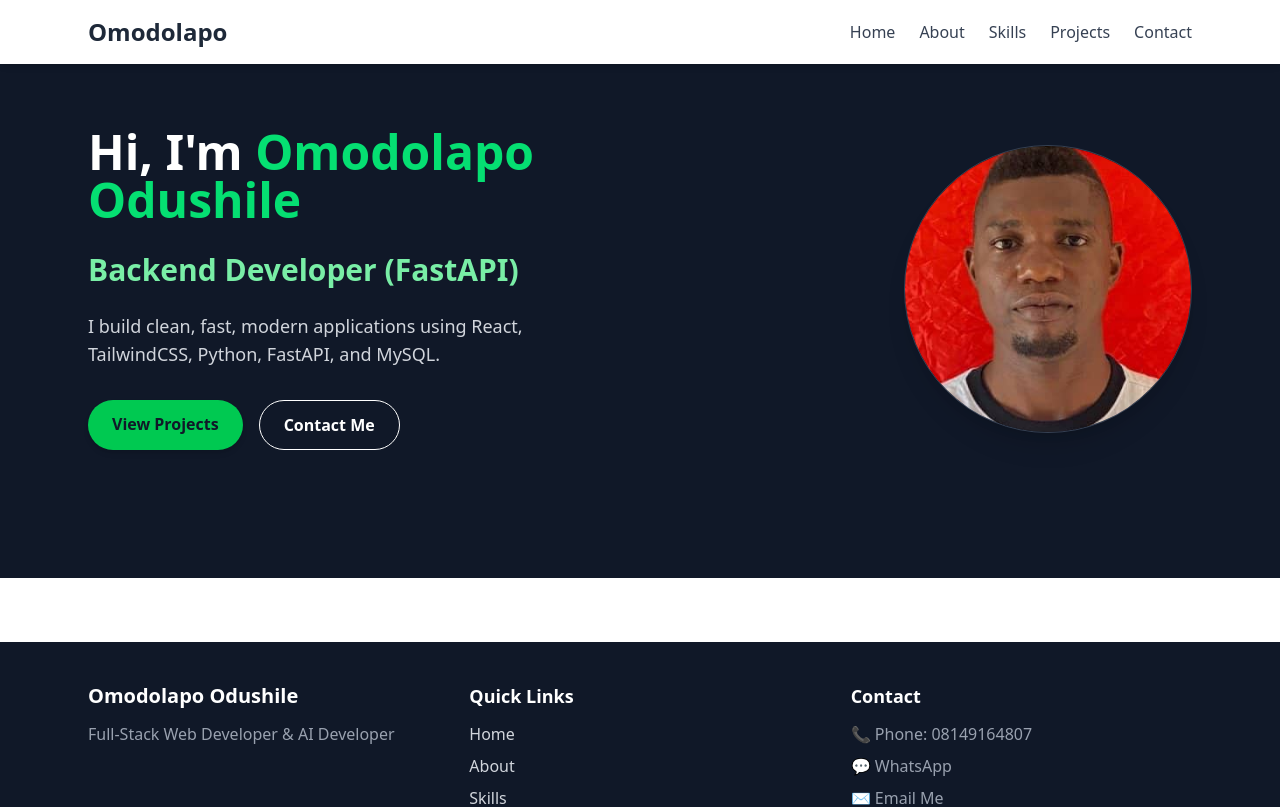
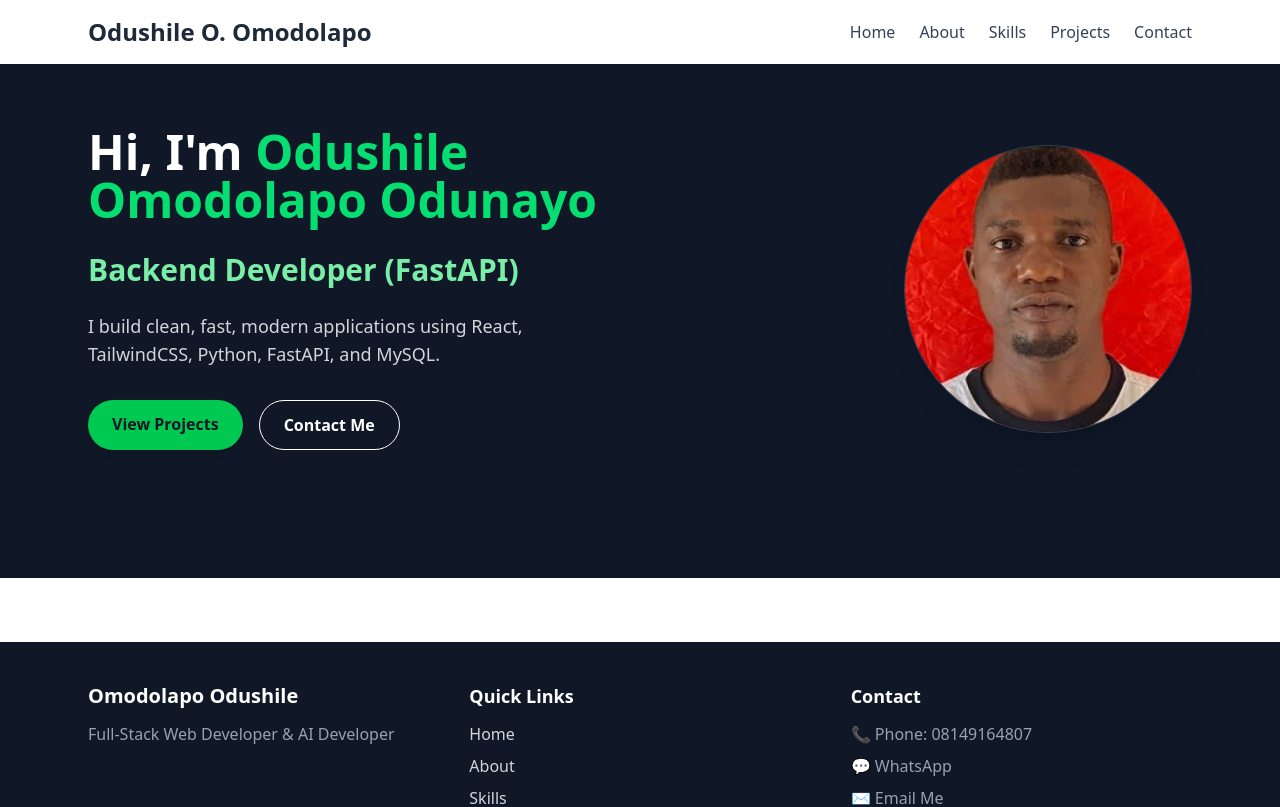
Before and after one commit to Farfesadee/My-Portfolio, a React (Vite) app: page / in a window 1280 px wide. Shown: the top 807 px of the page. Built offline with nearby package versions, Linux system fonts and the light colour scheme.

Commit message:
Modify Commit

```diff
--- a/src/components/Navbar.jsx
+++ b/src/components/Navbar.jsx
@@ -10,7 +10,7 @@ export default function Navbar() {
 
         {/* Logo */}
         <Link to="/" className="text-2xl font-bold text-gray-800">
-          Omodolapo
+          Odushile O. Omodolapo
         </Link>
 
         {/* Desktop Links */}
--- a/src/pages/Contact.jsx
+++ b/src/pages/Contact.jsx
@@ -69,7 +69,7 @@ export default function Contact() {
             </svg>
 
             <a
-              href="https://wa.me/2348100000000"
+              href="https://wa.me/2348101143265"
               target="_blank"
               rel="noreferrer"
               className="hover:underline text-gray-800"
--- a/src/pages/Home.jsx
+++ b/src/pages/Home.jsx
@@ -27,7 +27,7 @@ export default function Hero() {
         {/* LEFT SIDE */}
         <div className="flex-1">
           <h1 className="text-4xl md:text-5xl font-bold">
-            Hi, I'm <span className="text-green-400">Omodolapo Odushile</span>
+            Hi, I'm <span className="text-green-400">Odushile Omodolapo Odunayo</span>
           </h1>
 
           {/* FADE + SLIDE JOB TITLE */}
```
